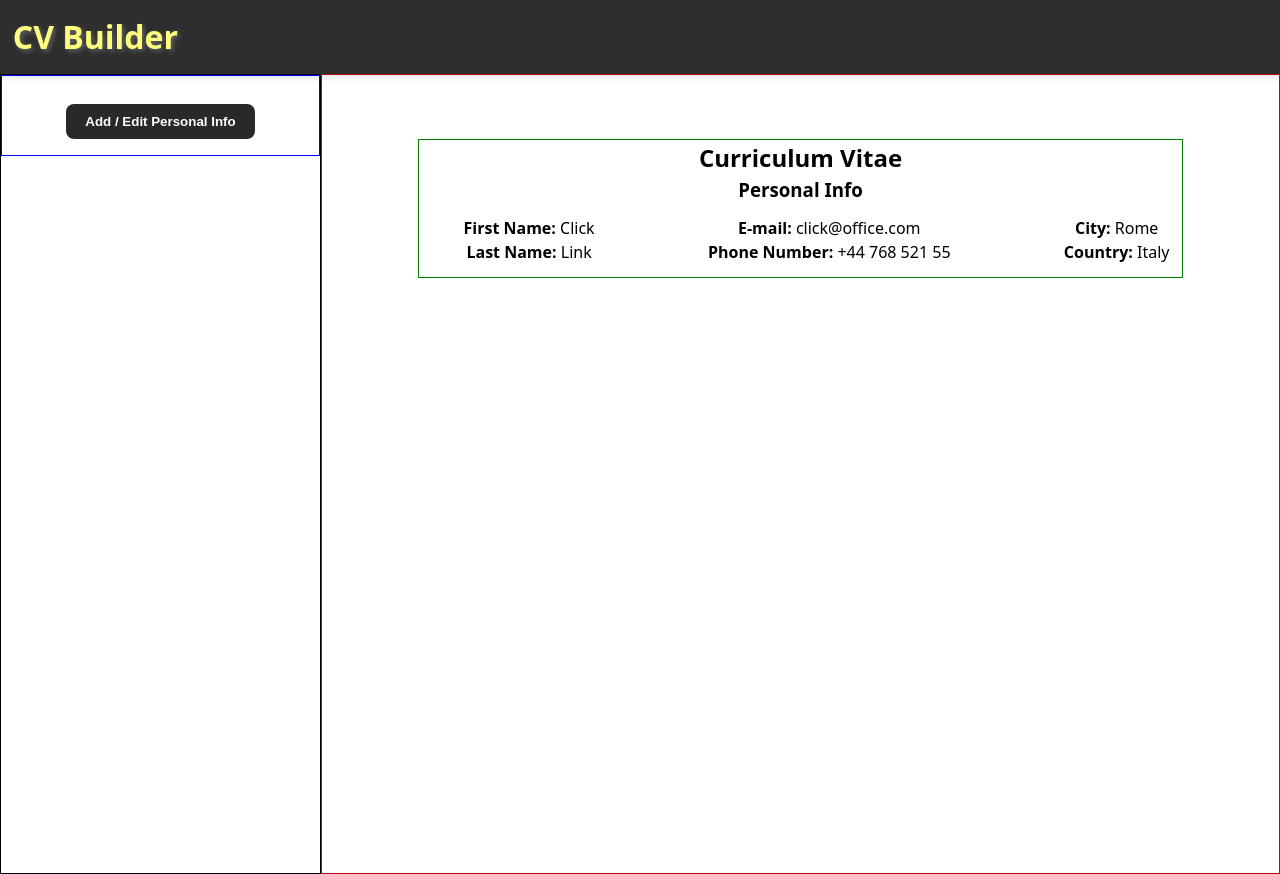
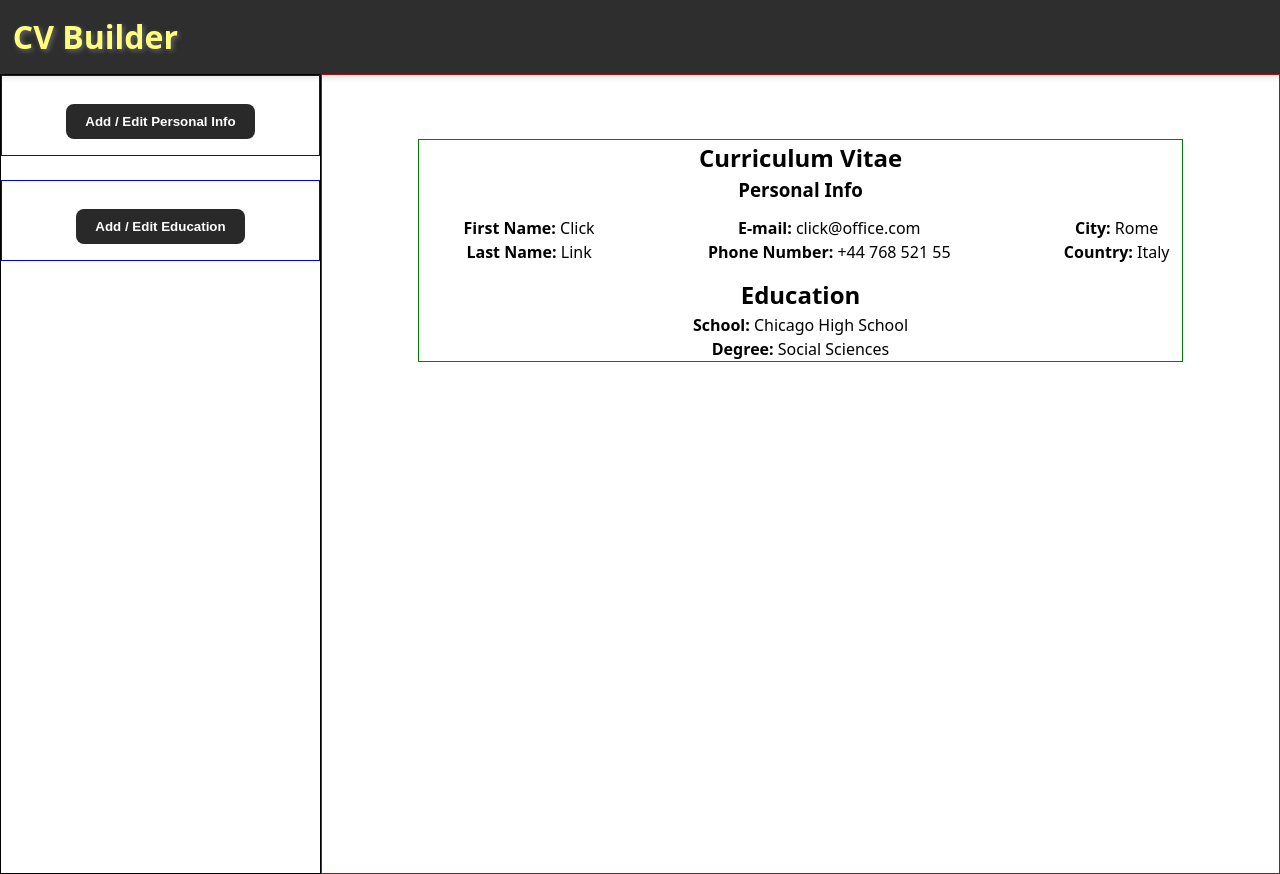
Before and after one commit to FreeFallRush/cv-application, a React (Vite) app: page / in a window 1280 px wide. Built offline with nearby package versions, Linux system fonts and the light colour scheme.

Commit message:
Imported EducationInfoForm in App.jsx and modified file for it
Modified CVPreview.jsx for education info

Added to PersonalInfoForm.css styles for EducationInfoForm

```diff
--- a/src/App.jsx
+++ b/src/App.jsx
@@ -1,6 +1,7 @@
 import { useState } from "react";
 import Header from "./components/Header";
 import PersonalInfoForm from "./components/PersonalInfoForm";
+import EducationInfoForm from "./components/EducationInfoForm";
 import CVPreview from "./components/CVPreview";
 import "./App.css";
 
@@ -14,10 +15,19 @@ function App() {
     country: "Italy",
   };
 
+  const defaultEducation = {
+    school: "Chicago High School",
+    degree: "Social Sciences",
+  };
   const [personalInfo, setPersonalInfo] = useState(defaultInfo);
+  const [educationInfo, setEducationInfo] = useState(defaultEducation);
 
   const handlePersonalInfoSubmit = (newInfo) => {
     setPersonalInfo(newInfo); // update state with new values
+  };
+
+  const handleEducationInfoSubmit = (newEdInfo) => {
+    setEducationInfo(newEdInfo);
   };
 
   return (
@@ -31,10 +41,21 @@ function App() {
               onSubmit={handlePersonalInfoSubmit}
             />
           </section>
+          <section className="educationInfo-form">
+            <EducationInfoForm
+              educationInfo={educationInfo}
+              onSubmit={handleEducationInfoSubmit}
+            />
+          </section>
         </aside>
 
         <section className="preview-section">
-          <CVPreview personalInfo={personalInfo} defaultInfo={defaultInfo} />
+          <CVPreview
+            personalInfo={personalInfo}
+            defaultInfo={defaultInfo}
+            educationInfo={educationInfo}
+            defaultEducation={defaultEducation}
+          />
         </section>
       </main>
     </>
--- a/src/components/CVPreview.jsx
+++ b/src/components/CVPreview.jsx
@@ -1,6 +1,11 @@
 import "../styles/CVPreview.css";
 
-function CVPreview({ personalInfo, defaultInfo }) {
+function CVPreview({
+  personalInfo,
+  defaultInfo,
+  educationInfo,
+  defaultEducation,
+}) {
   return (
     <div className="cv-preview">
       <h2>Curriculum Vitae</h2>
@@ -38,6 +43,20 @@ function CVPreview({ personalInfo, defaultInfo }) {
             </p>
           </div>
         </div>
+
+        <div className="educationInfo-section">
+          <h2>Education</h2>
+          <div className="educationInfo">
+            <p>
+              <strong>School: </strong>
+              {educationInfo.school || defaultEducation.school}
+            </p>
+            <p>
+              <strong>Degree: </strong>
+              {educationInfo.degree || defaultEducation.degree}
+            </p>
+          </div>
+        </div>
       </div>
     </div>
   );
--- a/src/styles/PersonalInfoForm.css
+++ b/src/styles/PersonalInfoForm.css
@@ -1,15 +1,18 @@
-.personalInfoForm {
+.personalInfoForm,
+.educationInfoForm {
   border: 1px solid blue;
   margin-bottom: 1.5rem;
   padding: 1rem;
   text-align: center;
 }
 
-.personalInfoForm h2 {
+.personalInfoForm h2,
+.educationInfoForm h2 {
   margin-bottom: 1rem;
 }
 
-.personalInfoForm input {
+.personalInfoForm input,
+.educationInfoForm input {
   display: block;
   margin-bottom: 0.6rem;
   padding: 0.5rem;
```
